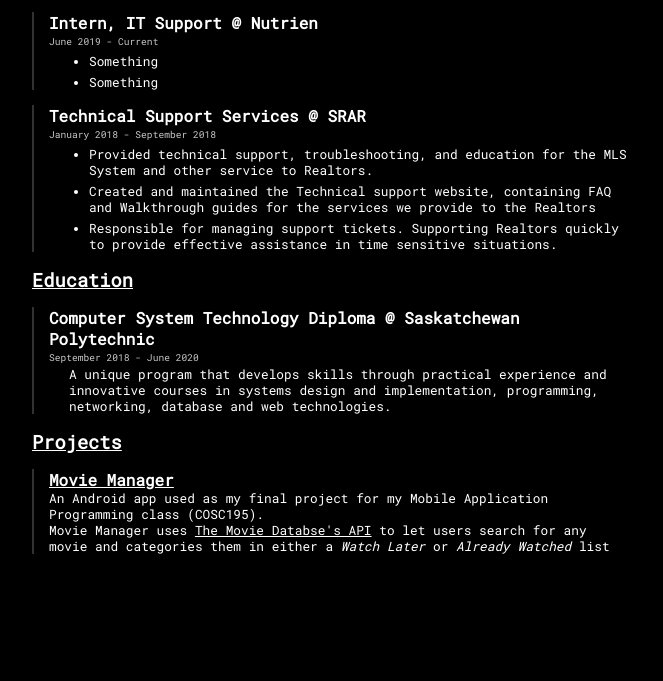
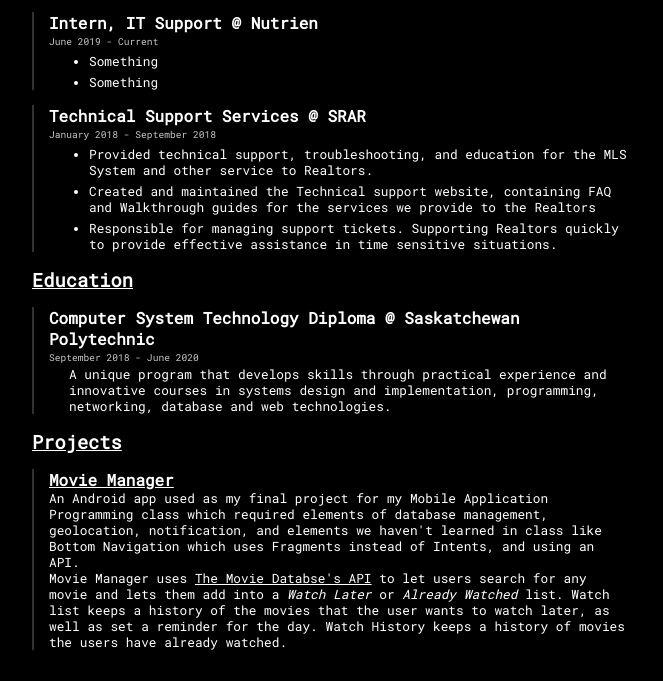
Before and after one commit to msabares/msabares.github.io, a plain HTML site: page index.html in a window 1280 px wide. Shown: the part 244-925 px from the top of the page, without its empty margins (308-971 px from the left). Before the commit the page ends 829 px from the top, so only its background shows below. Drawn offline with Linux system fonts and the light colour scheme.

Commit message:
added images

```diff
--- a/index.html
+++ b/index.html
@@ -68,8 +68,11 @@
     <h3><u>Projects</u></h3>
     <div class="sub-container">
         <h4><a href="#">Movie Manager</a></h4>
-        <p>An Android app used as my final project for my Mobile Application Programming class (COSC195).</p>
-        <p>Movie Manager uses <a href="https://developers.themoviedb.org/3">The Movie Databse's API</a> to let users search for any movie and categories them in either a <i>Watch Later</i> or <i>Already Watched</i> list</p>
+        <p>An Android app used as my final project for my Mobile Application Programming class which required elements of database management, geolocation, notification, and elements we haven't
+            learned in class like Bottom Navigation which uses Fragments instead of Intents, and using an API.</p>
+        <p>Movie Manager uses <a href="https://developers.themoviedb.org/3">The Movie Databse's API</a> to let users
+            search for any movie and lets them add into a <i>Watch Later</i> or <i>Already Watched</i> list. Watch list keeps a history of the movies that the user wants to watch later, as well as set a reminder for the day.
+            Watch History keeps a history of movies the users have already watched. </p>
     </div>
 </div>
 
```
Also changed, not shown: images/Watch History.png (added), images/Watch List.png (added), images/movie details 1.png (added), images/movie details 2.png (added), images/reminder.png (added), images/search result.png (added), images/search.png (added).
